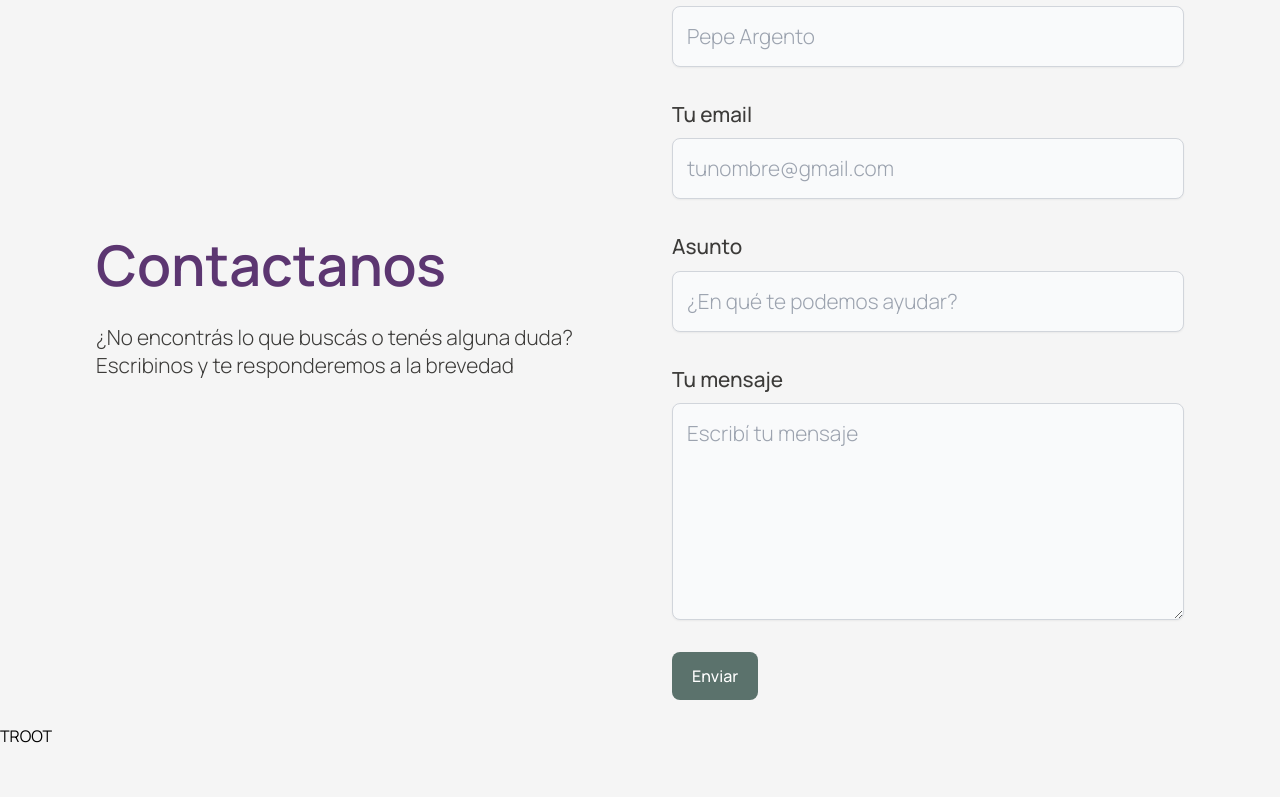
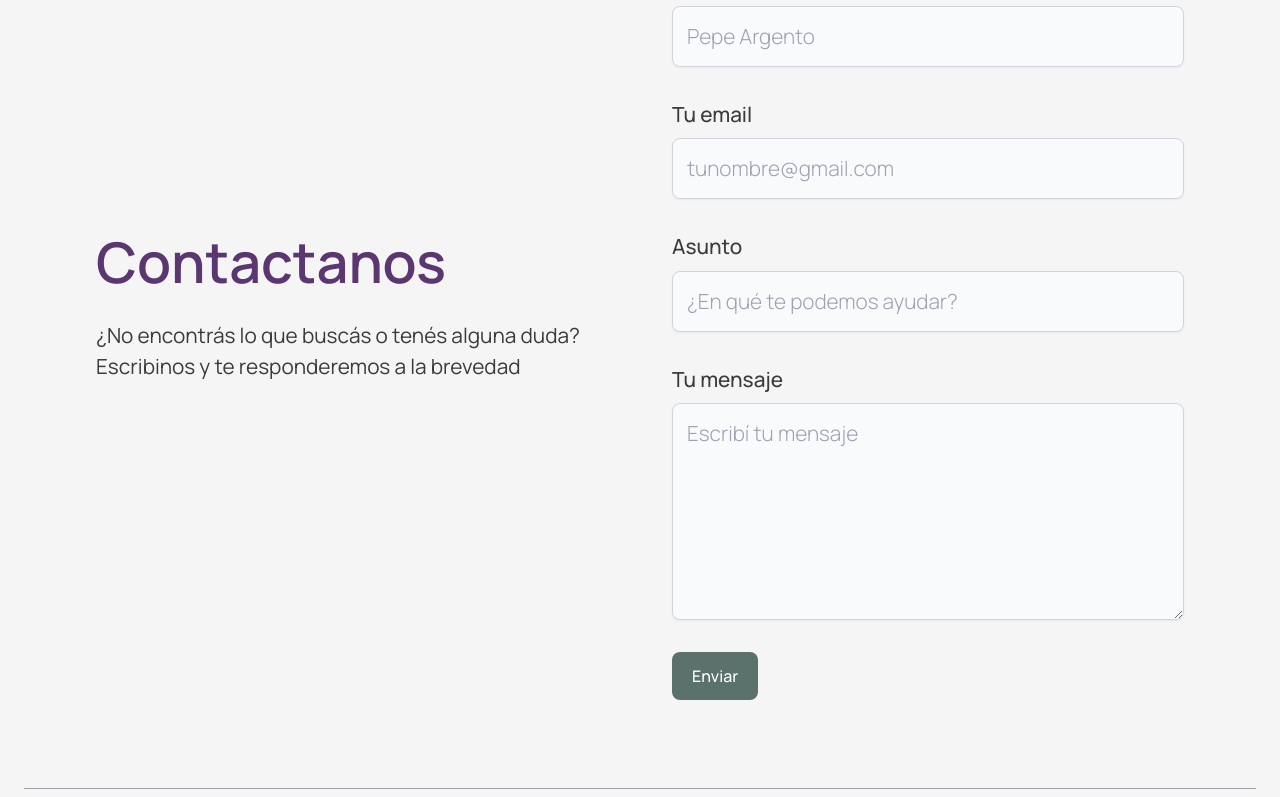
Before and after one commit to cecidlp/troot-react, a React (Vite) app: page / in a window 1280 px wide. Shown: the part 3395-4192 px from the top of the page. Before the commit the page ends 4143 px from the top, so only its background shows below. Built offline with nearby package versions, Linux system fonts and the light colour scheme.

Commit message:
changed photo and created footer

```diff
--- a/src/components/ContactForm.jsx
+++ b/src/components/ContactForm.jsx
@@ -54,7 +54,7 @@ const ContactForm = () => {
     <section className="contact flex flex-col lg:flex-row items-center px-6 md:px-10 py-6 lg:px-24 lg:justify-between lg:gap-16" id="connect">
       <div class="py-4 lg:py-16 w-[100%] text-center lg:text-left">
         <h2 class="md:text-[2.5rem] xl:text-[3.5rem] text-[#5C3671] text-[1.5rem] font-[600] pb-4">Contactanos</h2>
-        <p class="text-p mb-5 md:text-[1rem] lg:text-[1.1rem] xl:text-[1.3rem] lg:mb-16 font-light text-gray-500 sm:text-xl">¿No encontrás lo que buscás o tenés alguna duda? <br/> Escribinos y te responderemos a la brevedad</p>
+        <p class="text-p mb-5 md:text-[1rem] lg:text-[1.1rem] xl:text-[1.3rem] lg:mb-16 text-gray-500 ">¿No encontrás lo que buscás o tenés alguna duda? <br/> Escribinos y te responderemos a la brevedad</p>
       </div>
       <div className="w-[100%]">
         <form action="#" class="space-y-8">
--- a/src/components/Footer.jsx
+++ b/src/components/Footer.jsx
@@ -2,9 +2,10 @@ import React from 'react'
 
 export default function Footer() {
   return (
-    <div>
-        <h3>TROOT</h3>
-        <p></p>
+    <div className='mx-6 mt-16 py-10 md:px-5 lg:px-20 xl:px-32 border-t border-gray-400'>
+        <h3 className='text-[#3C3B39] font-[600] text-[1.2rem] md:text-[1.5rem] lg:text-[1.8rem] pb-5'>TROOT</h3>
+        <p className='text-[#3C3B39] text-[0.7rem] md:text-[1rem] lg:text-[1.1rem] xl:text-[1.3rem] pb-3'>trootranslations@gmail.com</p>
+        <p className='text-[#3C3B39] text-[0.7rem] md:text-[1rem] lg:text-[1.1rem] xl:text-[1.3rem] pb-3'>1151179572 / 1165291959</p>
     </div>
   )
 }
--- a/src/components/ProyectosEntregados.jsx
+++ b/src/components/ProyectosEntregados.jsx
@@ -4,7 +4,7 @@ import '../index.css'
 function ProyectosEntregados() {
     return (
         <div className='bg-[#F5F5F5] w-full text-center md:pt-0 mx-auto px-6 -top-5 relative'>
-            <h2 className='title-h2 md:text-[2.5rem] lg:text-[2.5rem] xl:text-[3.5rem]'>+1000 proyectos entregados</h2>
+            <h2 className='title-h2 md:text-[2.5rem] xl:text-[3.5rem]'>+1000 proyectos entregados</h2>
             <div className='w-full flex flex-col gap-4 pt-10 border-b border-gray-400 md:px-5 lg:px-20 xl:px-32 lg:flex-row lg:gap-16'>
                 <p className='text-p md:text-[1rem] lg:text-[1.1rem] xl:text-[1.3rem] lg:text-left'>
                     Buscamos conectar y vincular a habitantes de todo el mundo a través del par de idiomas inglés-español y español-inglés y así, facilitar la comunicación y los lazos entre los participantes de cada interacción.
--- a/src/components/Team.jsx
+++ b/src/components/Team.jsx
@@ -1,6 +1,6 @@
 import React from 'react'
 import Julieta from "../assets/Julieta.jpg"
-import Paula from "../assets/Paula.jpg"
+import Paula from "../assets/Paula2.jpg"
 import '../index.css'
 
 function Team() {
```
Also changed, not shown: 1 other file (tests, documents, lock files or other folders).
